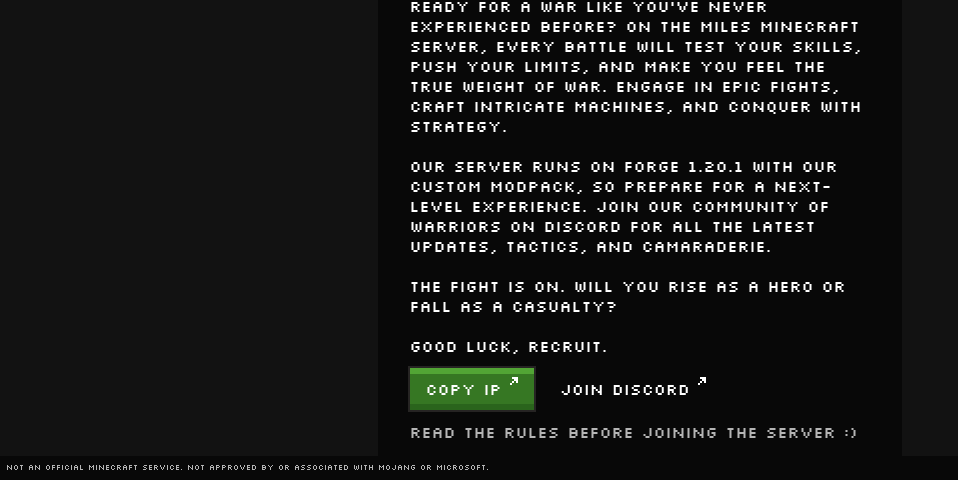
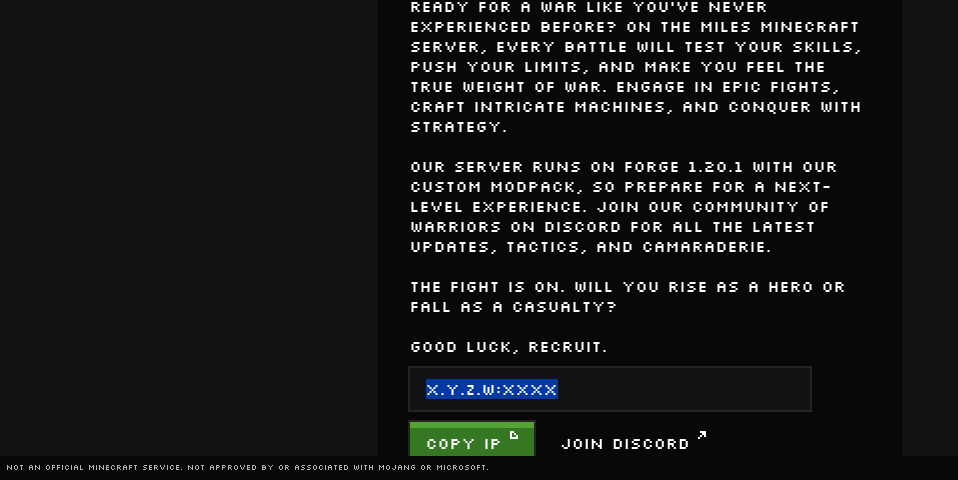
Before and after one commit to milessource/milessource.github.io, a plain HTML site: page index.html in a window 1280 px wide. Both pictures are taken after a click on the button "Copy IP". Shown: the part 320-800 px from the top of the page, without its empty margins (0-958 px from the left). Drawn offline with Linux system fonts and the light colour scheme.

Commit message:
Small bug fixes(copy fix)
Fixed small bugs(copy bug) also fixed icons etc.

```diff
--- a/functions.js
+++ b/functions.js
@@ -1,12 +1,16 @@
-// id's -> download_modpack | copy_ip | join_discord
+// id's -> download_modpack | copy_ip | join_discord | ip_field
 
 const IP_TO_COPY = "x.y.z.w:xxxx";
+
+document.getElementById('ip_field').value = IP_TO_COPY;
 
 document.getElementById('join_discord').addEventListener('click', () => {
     window.location.replace('http://miless.duckdns.org/discord');
 });
 
 document.getElementById('copy_ip').addEventListener('click', async () => {
-    try { await navigator.clipboard.writeText(IP_TO_COPY); }
-    catch (err) { console.error('Error copy to clipboard -> ', err); }
+    const ip_field = document.getElementById('ip_field');
+    ip_field.focus(); ip_field.select();
+    try { document.execCommand('copy'); }
+    catch (err) {console.error('Unable to copy to clipboard -> ', err); }
 });
--- a/index.html
+++ b/index.html
@@ -44,8 +44,9 @@
                         The fight is on. Will you rise as a hero or fall as a casualty?<br><br>
                         Good luck, recruit.
                     </p>
+                    <input type="text" id="ip_field" class="off_field try_field" readonly><br>
                     <button id="copy_ip" class="styled_button try_button">
-                        Copy IP <img class="icon" src="images/icons/goto_icon.png">
+                        Copy IP <img class="icon" src="images/icons/copy_icon.png">
                     </button>
                     <button id="join_discord" class="empty_button try_button">
                         Join Discord <img class="icon" src="images/icons/goto_icon.png">
--- a/styles/styles.css
+++ b/styles/styles.css
@@ -31,6 +31,17 @@
     outline: 2px solid #262423;
     transition: 0.2s;
 }.styled_button:hover {
+    outline: 2px solid #ffffff;
+    cursor: pointer;
+}
+
+.off_field {
+    font-size: 12pt; width: 80%;
+    background-color: #121212;
+    height: 42px; padding: 0px 16px 0px 16px;
+    outline: 2px solid #262423;
+    transition: 0.2s;
+}.off_field:hover {
     outline: 2px solid #ffffff;
     cursor: pointer;
 }
@@ -73,6 +84,7 @@
     margin-top: 12px; color: rgba(255, 255, 255, 0.7);
     font-size: 12pt;
 }
+.try_field { margin-top: 12px; }
 
 .container_description {
     font-size: 14pt;
```
Also changed, not shown: images/icons/copy_icon.png (added), 1 other file.
